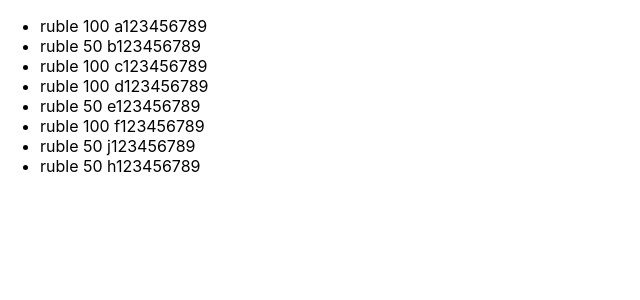
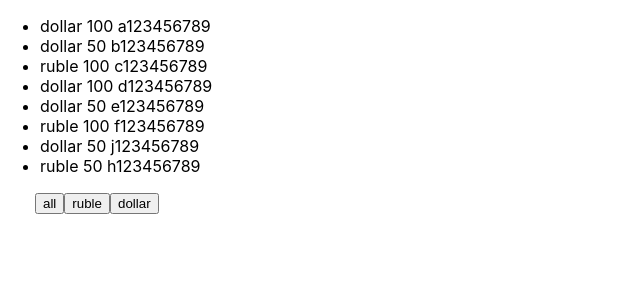
Before and after one commit to klevchuk/my-test-app, a React (Create React App) app: page / in a window 1280 px wide. Shown: the top 300 px of the page, without its empty margins (0-640 px from the left). Built offline with nearby package versions, Linux system fonts and the light colour scheme.

Commit message:
FilterMoney

```diff
--- a/src/App.tsx
+++ b/src/App.tsx
@@ -1,5 +1,9 @@
 import React, {useState} from 'react';
 import './App.css';
+import {FilterMoney} from "./sait/components/FilterMoney";
+
+
+export type FilterType = "all" | "dollar" | "ruble"
 
 function App() {
     const [money, setMoney] = useState([
@@ -13,20 +17,23 @@ function App() {
         {banknote: "ruble", nominal: 50, number: "h123456789"}
     ])
 
+    const [filter, setFilter] = useState<FilterType>("all")
 
-    let currentMoney = money.filter((filteredMoney) => filteredMoney.banknote = "ruble")
+
+    let currentMoney = money
+    if (filter === "dollar") {
+        currentMoney = money.filter((filteredMoney) => filteredMoney.banknote === "dollar")
+    }
+    if (filter === "ruble") {
+        currentMoney = money.filter((filteredMoney) => filteredMoney.banknote === "ruble")
+    }
+
+    const onClickFilterHandler = (nameButton: FilterType) => {
+        setFilter(nameButton)
+    }
+
     return (
-        <ul>
-            {money.map((objFromMoneyArr, index) => {
-                return (
-                    <li key={index}>
-                        <span> {objFromMoneyArr.banknote}</span>
-                        <span> {objFromMoneyArr.nominal}</span>
-                        <span> {objFromMoneyArr.number}</span>
-                    </li>
-                )
-            })}
-        </ul>
+        <FilterMoney currentMoney={currentMoney} onClickFilterHandler={onClickFilterHandler}/>
     )
 }
 
--- /dev/null
+++ b/src/sait/components/FilterMoney.tsx
@@ -0,0 +1,36 @@
+import React from "react";
+import {FilterType} from "../../App";
+
+type ArrMoneyPropsType = {
+    banknote: string,
+    nominal: number,
+    number: string
+}
+
+type MoneyPropsType = {
+    currentMoney: Array<ArrMoneyPropsType>,
+    onClickFilterHandler: (value: FilterType) => void
+}
+
+export const FilterMoney = (props: MoneyPropsType) => {
+    return (
+        <>
+            <ul>
+                {props.currentMoney.map((objFromMoneyArr, index) => {
+                    return (
+                        <li key={index}>
+                            <span> {objFromMoneyArr.banknote}</span>
+                            <span> {objFromMoneyArr.nominal}</span>
+                            <span> {objFromMoneyArr.number}</span>
+                        </li>
+                    )
+                })}
+            </ul>
+            <div style={{marginLeft: "35px"}}>
+                <button onClick={() => props.onClickFilterHandler("all")}>all</button>
+                <button onClick={() => props.onClickFilterHandler("ruble")}>ruble</button>
+                <button onClick={() => props.onClickFilterHandler("dollar")}>dollar</button>
+            </div>
+        </>
+    )
+}
```
